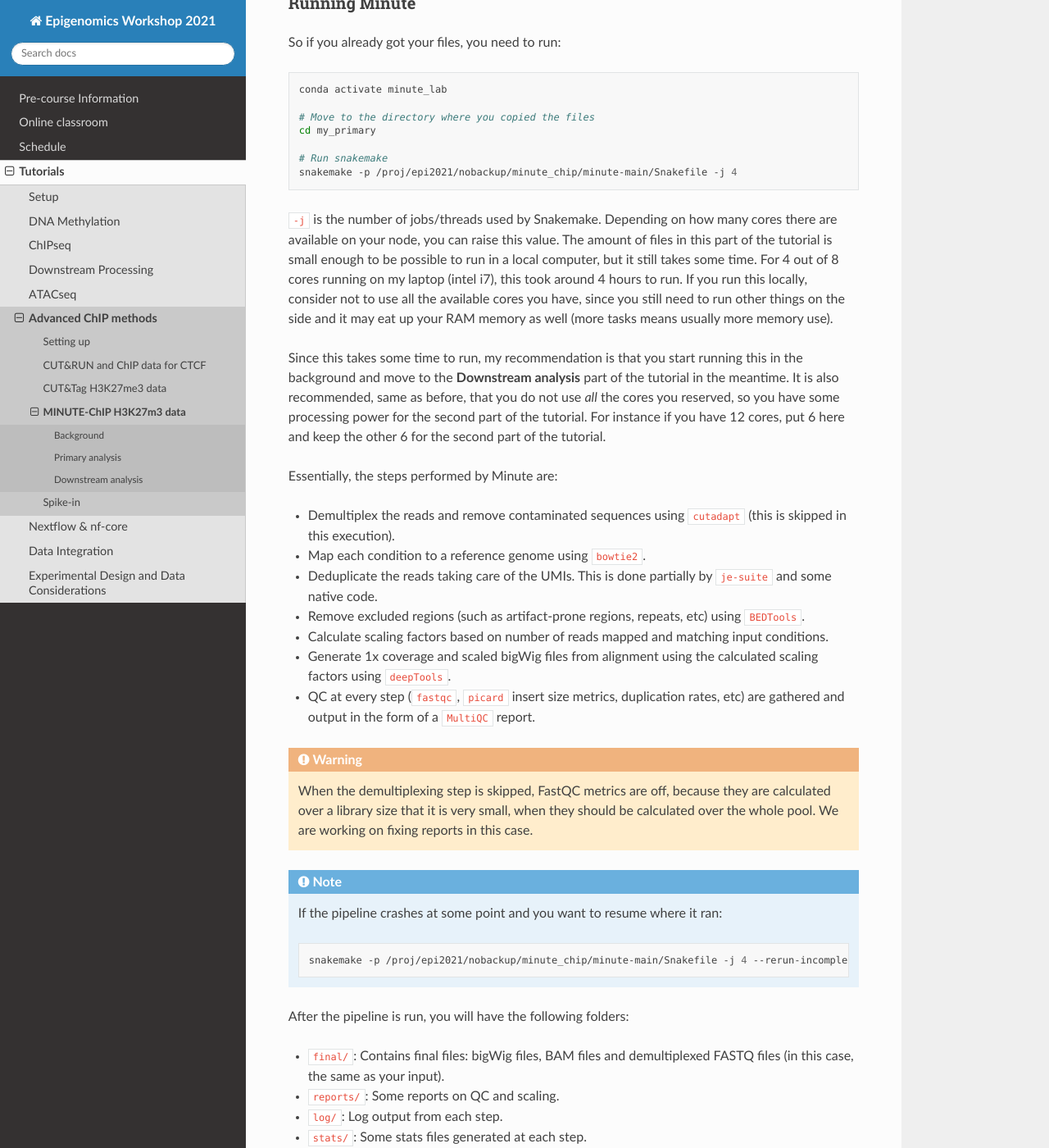
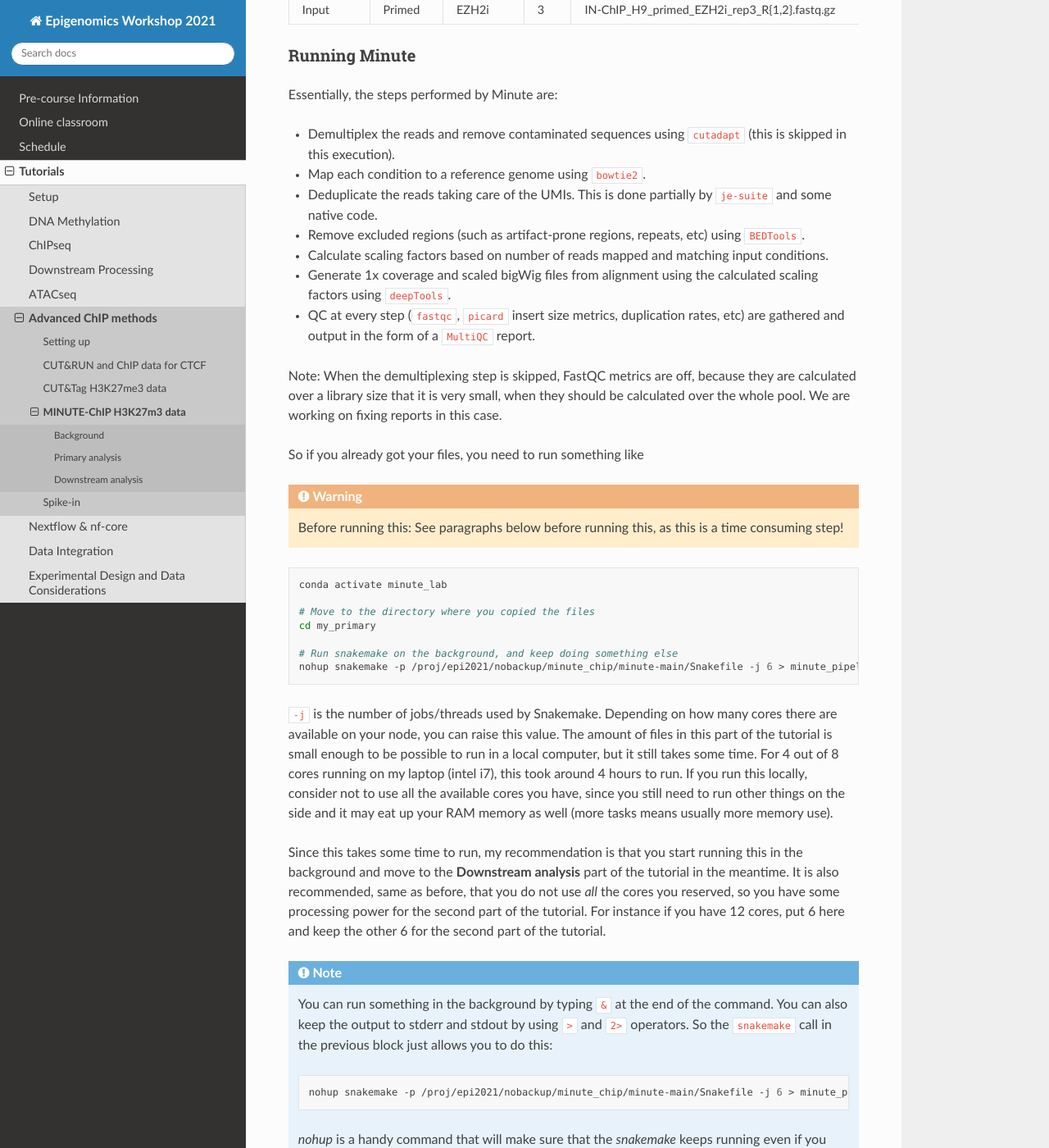
Before and after one commit to NBISweden/workshop-epigenomics-RTDs, a Sphinx documentation site: the page built from docs/content/tutorials/quantitativeChip/minute-lab.rst, in a window 1280 px wide and 1400 px high, scrolled down 4734 px. Shown: the whole window at 82% size. Built offline with Sphinx 7.4.7 and the Read the Docs theme 2.0.0, drawn with Linux system fonts in a browser that asks for light colours; some of the changed text lies outside the part shown.

Commit message:
Minor fixes

```diff
--- a/docs/content/tutorials/quantitativeChip/minute-lab.rst
+++ b/docs/content/tutorials/quantitativeChip/minute-lab.rst
@@ -41,7 +41,7 @@ What you will learn:
 Primary analysis
 ----------------
 
-Minute runs on `Snakemake <https://snakemake.readthedocs.io/en/stable>`_, a workflow management system that is based on python and inspired on makefile rules. You will learn more about workflow management on the Nextflow and nf-core tutorials, but let this first part of the tutorial serve as an example of how to run a different workflow, and give you an idea of the things that need to be done before getting to the downstream analysis.
+Minute runs on `Snakemake <https://snakemake.readthedocs.io/en/stable>`_, a workflow management system that is based on python and inspired on Makefile rules. You will learn more about workflow management on the Nextflow and nf-core tutorials, but let this first part of the tutorial serve as an example of how to run a different workflow, and give you an idea of how a MINUTE-ChIP analysis goes end-to-end.
 
 
 Conda environment
@@ -58,18 +58,7 @@ To make sure you have all the necessary tools to run Minute, you can set up a co
   conda env create -f /proj/epi2021/nobackup/minute_chip/minute-main/environment.yml -n minute_lab
 
 
-.. warning::
-  There seems to be a problem with recent versions of :code:`tbb`, a :code:`bowtie2` dependency. We haven’t fixed yet this in the main repo, but you can downgrade tbb to a compatible version:
-
-  .. code-block:: bash
-
-    conda activate minute_lab
-    conda install tbb=2020.2
-
-  This will ask you if you want to downgrade :code:`tbb`. Say yes.
-
-
-If you run into problems configuring this, there is a copy of a conda environment at: /proj/epi2021/nobackup/minute_chip/condaenv/minute_lab
+If you run into problems configuring this, there is a copy of a conda environment at: :code:`/proj/epi2021/nobackup/minute_chip/condaenv/minute_lab`
 It could work if you just:
 
 .. code-block:: bash
@@ -105,13 +94,14 @@ There are 3 replicates for each condition. In the first part of the tutorial you
 
 Now, this is how your file structure should look like:
 
-- fastq/ - Contains all the fastq.gz files in the table below.
-- libraries.tsv
-- groups.tsv
-- config.yaml
+- :code:`fastq/` - Contains all the fastq.gz files in the table below.
+- :code:`libraries.tsv` - Specifies how the samples are demultiplexed.
+- :code:`groups.tsv` - Specifies how the samples are scaled.
+- :code:`config.yaml` - Some extra config values. Where the references are, how long is the UMI.
 
 
-Minute needs three configuration files to run:
+Minute needs these three configuration files to run:
+
 
 :code:`config.yaml`: Contains information about reference mapping: where the fasta files and bowtie2 indexes are, and a blocklist to remove artifact-prone regions before scaling:
 
@@ -147,12 +137,29 @@ mate 1 contains a 6nt UMI followed by a 8nt barcode that identifies the sample.
   Input_Primed_EZH2i      1       .       IN-ChIP_H9_primed_EZH2i_rep1
 
 
+.. note::
+  Demultiplexing has been skipped to make the processing more lightweight. In a totally raw case use, :code:`libraries.tsv` would look like:
+
+  .. code-block::
+
+    H3K27m3_Naive   1       AATATGG       H3K27m3-ChIP
+    H3K27m3_Primed  1       CGACGCG       H3K27m3-ChIP
+
+  And the reads in `H3K27m3-ChIP_R1.fastq.gz` would start with a UMI And the barcode and be all together in the same file.
+
+  .. code-block::
+
+    >read_1
+    NNNNNNAATATGGAGCGACGGCGAGCGAGCA....
+
+
+
 :code:`groups.tsv`: Contains *scaling* information. Reads are normalized to matching sample input read counts, and in each scaling group, the first sample is used as reference. This has two implications:
 
 1. Reference sample is normalized to 1x genome coverage.
 2. Rest of samples values are directly comparable to the reference and across themselves.
 
-Additionally, we may have some spike-in data from another reference, so Minute allows to map to different references in the same run. So :code:`groups.tsv` has also
+Additionally, we may have some spike-in data from another reference, so Minute allows to map to different references in the same run. So :code:`groups.tsv` has also attached the name of the reference to which we are mapping.
 
 .. code-block::
 
@@ -294,13 +301,28 @@ Additionally, we may have some spike-in data from another reference, so Minute a
      - IN-ChIP_H9_primed_EZH2i_rep3_R{1,2}.fastq.gz
 
 
-Normally, we run Minute on the multiplexed data. However, our pipeline can skip that step and go directly to the mapping and scaling.
-
 
 Running Minute
 ^^^^^^^^^^^^^^
 
-So if you already got your files, you need to run:
+Essentially, the steps performed by Minute are:
+
+- Demultiplex the reads and remove contaminated sequences using :code:`cutadapt` (this is skipped in this execution).
+- Map each condition to a reference genome using :code:`bowtie2`.
+- Deduplicate the reads taking care of the UMIs. This is done partially by :code:`je-suite` and some native code.
+- Remove excluded regions (such as artifact-prone regions, repeats, etc) using :code:`BEDTools`.
+- Calculate scaling factors based on number of reads mapped and matching input conditions.
+- Generate 1x coverage and scaled bigWig files from alignment using the calculated scaling factors using :code:`deepTools`.
+- QC at every step (:code:`fastqc`, :code:`picard` insert size metrics, duplication rates, etc) are gathered and output in the form of a :code:`MultiQC` report.
+
+Note: When the demultiplexing step is skipped, FastQC metrics are off, because they are calculated over a library size that it is very small, when they should
+be calculated over the whole pool. We are working on fixing reports in this case.
+
+
+So if you already got your files, you need to run something like
+
+.. warning:: Before running this:
+ See paragraphs below before running this, as this is a time consuming step!
 
 .. code-block:: bash
 
@@ -309,8 +331,8 @@ So if you already got your files, you need to run:
   # Move to the directory where you copied the files
   cd my_primary
 
-  # Run snakemake
-  snakemake -p /proj/epi2021/nobackup/minute_chip/minute-main/Snakefile -j 4
+  # Run snakemake on the background, and keep doing something else
+  nohup snakemake -p /proj/epi2021/nobackup/minute_chip/minute-main/Snakefile -j 6 > minute_pipeline.out 2> minute_pipeline.err &
 
 
 :code:`-j` is the number of jobs/threads used by Snakemake. Depending on how many cores there are available on your node, you can raise this value.
@@ -322,20 +344,23 @@ Since this takes some time to run, my recommendation is that you start running t
 the tutorial in the meantime. It is also recommended, same as before, that you do not use *all* the cores you reserved, so you have some processing
 power for the second part of the tutorial. For instance if you have 12 cores, put 6 here and keep the other 6 for the second part of the tutorial.
 
+.. note::
+  You can run something in the background by typing :code:`&` at the end of the command. You can also keep the output to stderr and stdout by using
+  :code:`>` and :code:`2>` operators. So the :code:`snakemake` call in the previous block just allows you to do this:
 
-Essentially, the steps performed by Minute are:
+  .. code-block:: bash
 
-- Demultiplex the reads and remove contaminated sequences using :code:`cutadapt` (this is skipped in this execution).
-- Map each condition to a reference genome using :code:`bowtie2`.
-- Deduplicate the reads taking care of the UMIs. This is done partially by :code:`je-suite` and some native code.
-- Remove excluded regions (such as artifact-prone regions, repeats, etc) using :code:`BEDTools`.
-- Calculate scaling factors based on number of reads mapped and matching input conditions.
-- Generate 1x coverage and scaled bigWig files from alignment using the calculated scaling factors using :code:`deepTools`.
-- QC at every step (:code:`fastqc`, :code:`picard` insert size metrics, duplication rates, etc) are gathered and output in the form of a :code:`MultiQC` report.
+    nohup snakemake -p /proj/epi2021/nobackup/minute_chip/minute-main/Snakefile -j 6 > minute_pipeline.out 2> minute_pipeline.err &
 
-.. warning::
-  When the demultiplexing step is skipped, FastQC metrics are off, because they are calculated over a library size that it is very small, when they should
-  be calculated over the whole pool. We are working on fixing reports in this case.
+  `nohup` is a handy command that will make sure that the `snakemake` keeps running even if you logout or are kicked out of the session.
+
+  You can peek in the progress of the pipeline by looking at the output from time to time:
+
+  .. code-block:: bash
+
+    tail minute_pipeline.out
+
+  It is important that you do this right away, to see if the pipeline is correctly running or there is some issue with it. Otherwise, if it crashes, it will do so silently.
 
 
 .. note::
@@ -393,7 +418,6 @@ Primed vs Naïve, information that is lost in unscaled files.
 **Q: How is the global distribution of primed H3K27m3 changing upon scaling? Why do Naïve samples look the same both scaled and unscaled?**
 
 
-
 .. note::
   Make sure you select the scaled tracks together and click on *group autoscale* so all the scales match.
 
@@ -407,11 +431,17 @@ of Bivalent genes using for comparing H3K27m3 across conditions. Bivalent-marked
 and H3K4m3 (active) marks at their TSS regions. It has been thought that Naïve cells lose this H3K27m3 signal at bivalent TSSs, but it is more of a
 scaling issue, as you will see in this tutorial!
 
+The bivalent annotation comes from:
+
+Court, F., & Arnaud, P. (2017). An annotated list of bivalent chromatin regions in human ES cells: a new tool for cancer epigenetic research. Oncotarget, 8(3), 4110.
+
+And it has been translated to :code:`hg38` genome using :code:`liftOver`.
+
 
 Files
 ^^^^^
 
-Now you will get a copy of all the bigWig files.
+Now you can get a copy of all the bigWig files + the bivalent annotation:
 
 
 .. code-block:: bash
@@ -537,7 +567,7 @@ This will generate a :code:`10kb_bins.tab` tab-delimited file that contains mean
 look at the bin distribution using some simple :code:`ggplot` commands.
 
 .. note::
-  Since you already have run RStudio in other tutorials, you can use any approach you have used before for running R. Just note that you need to have access to this `10kb_bins.tab` you just created. You can also do it locally in your computer, if you have a Rstudio version installed, and you will not need very unusual tools.
+  Since you already have run :code:`RStudio` in other tutorials, you can use any approach you have used before for running R. Just note that you need to have access to this :code:`10kb_bins.tab` you just created. You can also do it locally in your computer, if you have a :code:`RStudio`  version installed, and you will only need :code:`ggplot2` and :code:`GenomicRanges` + :code:`rtracklayer`.
 
 
 First, import the data into a data frame:
@@ -602,12 +632,15 @@ some operations, like check which bins overlap with some annotation, and things
 
   biv_bins <- subsetByOverlaps(gr, bivalent)
 
+  # You can use this data frame to plot only the bivalent-overlapping bins
+  biv_df <- data.frame(biv_bins)
+
 
 So we could be interested in plotting only bins that overlap with bivalent genes, and many other things.
 In this case, bins are somewhat large, so they will not represent exactly the annotations that we plotted in the previous step.
 
 The same way we generated these figures, there are a lot of things that can be done, and many questions can be addressed, for instance:
 
-- Do you think that the bin size affects this type of analysis in deeper ways? How different would these figures look if the bin size was 5kb?
+- Do you think that the bin size affects this type of analysis in deeper ways? How different would these figures look if the bin size was 5kb? Which size would you think is a good compromise without getting a difficult to handle number of data points?
 - How is the distribution of values per chromosome? Hint: look again at the tracks in the primary analysis part!
 - How do the replicates look separately? We only plotted the pooled samples.
```
Also changed, not shown: other parts of docs/content/tutorials/quantitativeChip/minute-lab.rst (+3 -3 lines).
